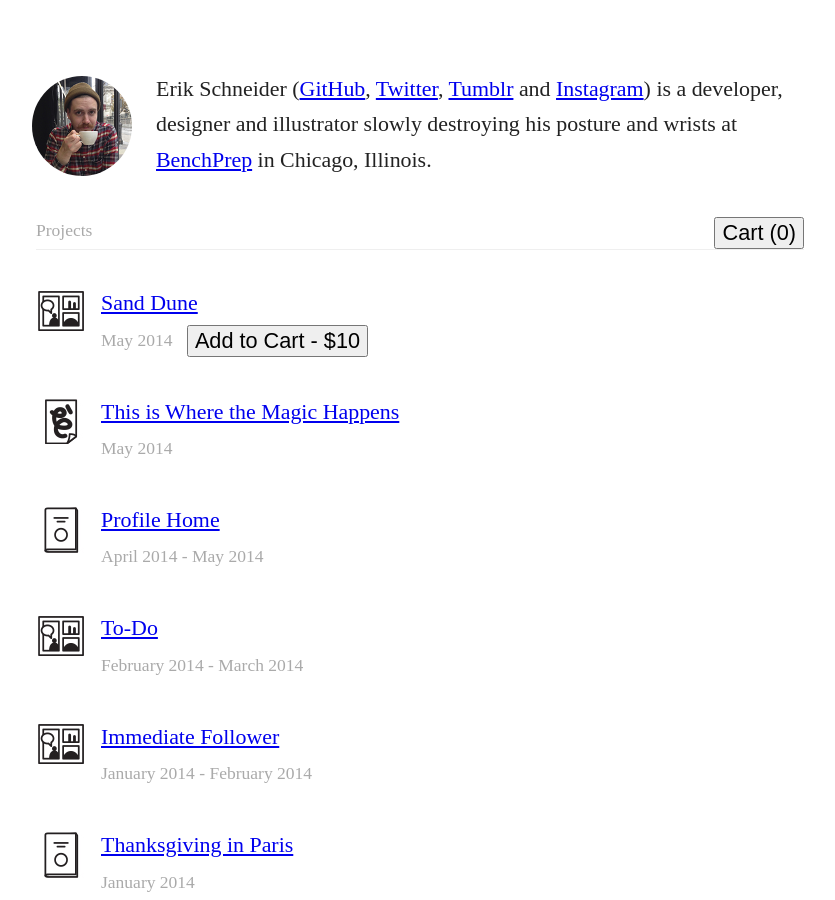
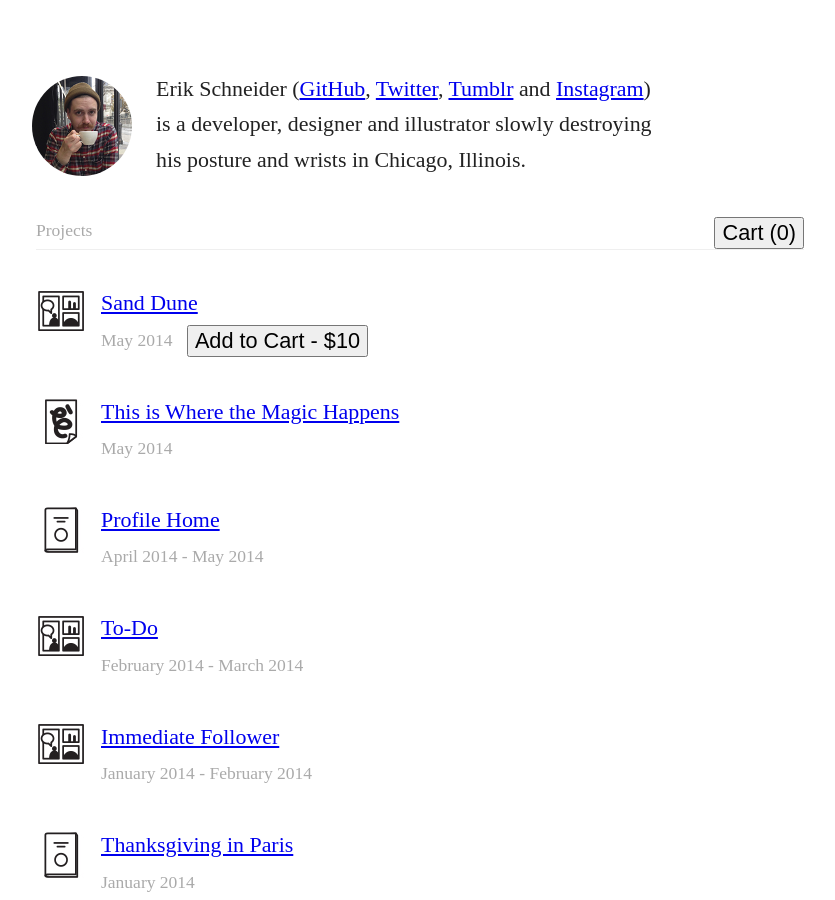
Before and after one commit to schneiderik/schneiderik, a Jekyll site: the page built from index.html, in a window 1280 px wide and 900 px high. Shown: the whole window, without its empty margins (220-1055 px from the left). Built offline with Jekyll 4.4.1, drawn with Linux system fonts in a browser that asks for light colours; some web fonts are replaced; the list of posts is cut into pages by our own code.

Commit message:
Remove benchprep from site

```diff
--- a/index.html
+++ b/index.html
@@ -7,7 +7,11 @@
 <header class="page-header">
   <img src="/images/erik.jpg" class="portrait"/>
   <p>
-    Erik Schneider (<a href="http://github.com/schneiderik">GitHub</a>, <a href="http://twitter.com/schneiderik">Twitter</a>, <a href="http://sssanddune.com">Tumblr</a> and <a href="http://instagram.com/schneiderik">Instagram</a>) is a developer, designer and illustrator slowly destroying his posture and wrists at <a href="https://benchprep.com">BenchPrep</a> in Chicago, Illinois.
+    Erik Schneider (<a href="http://github.com/schneiderik">GitHub</a>, <a href="http://twitter.com/schneiderik">Twitter</a>, <a href="http://sssanddune.com">Tumblr</a> and <a href="http://instagram.com/schneiderik">Instagram</a>)
+    <br/>
+    is a developer, designer and illustrator slowly destroying
+    <br/>
+    his posture and wrists in Chicago, Illinois.
   </p>
 </header>
 
```
Also changed, not shown: 1 other file.
